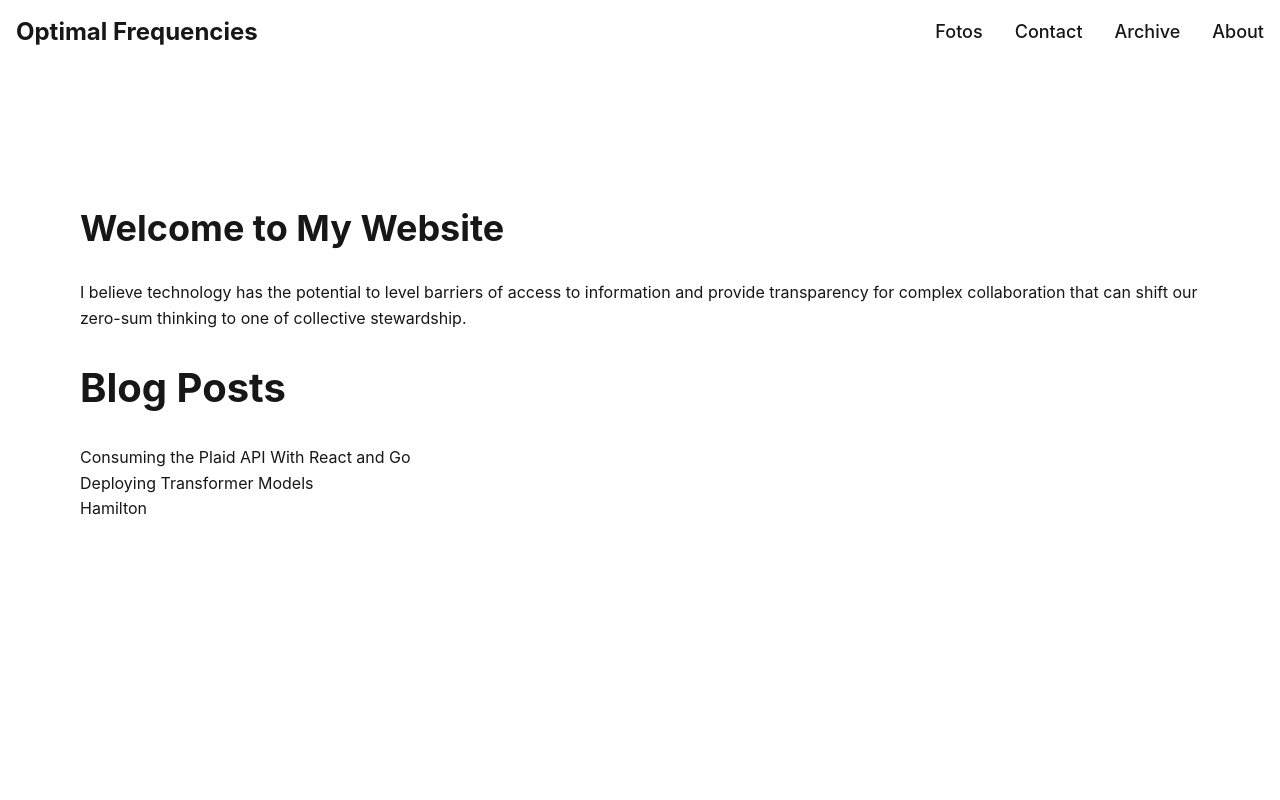
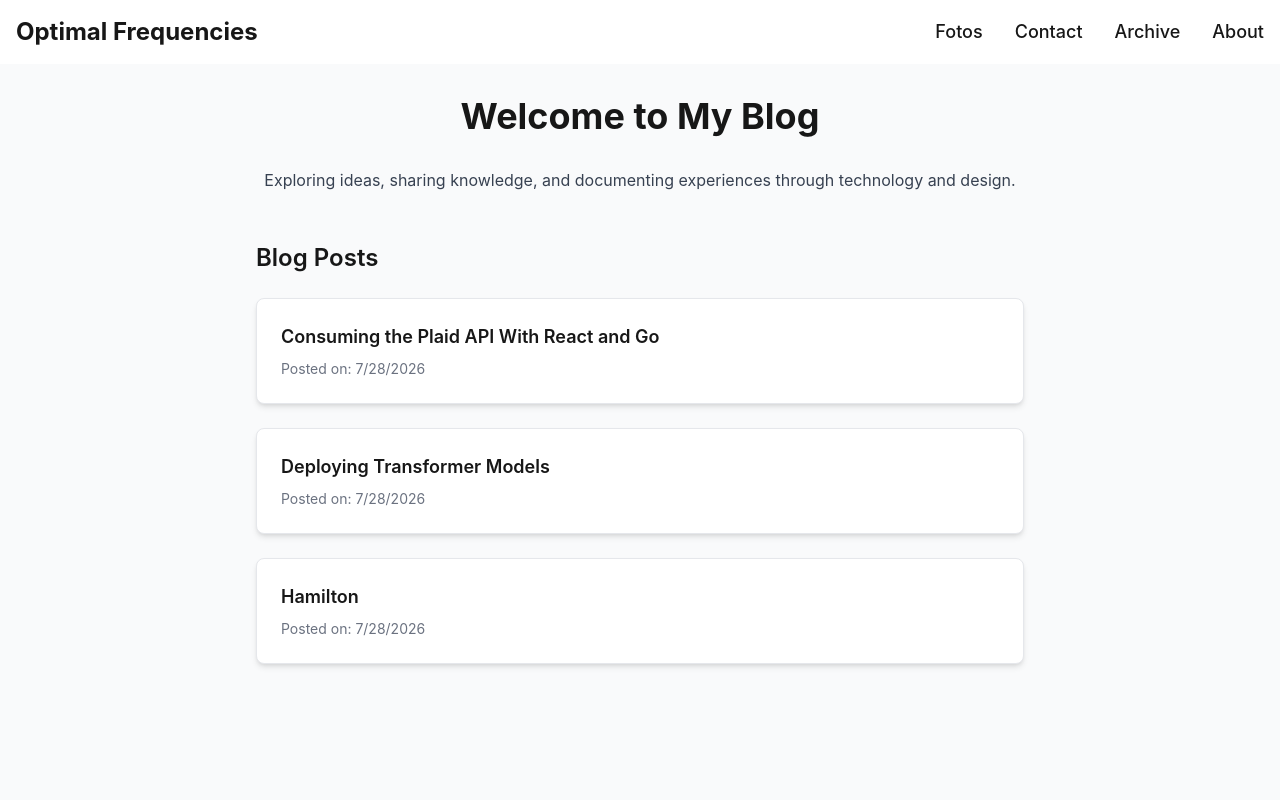
Before and after one commit to qweliant/apps, a Next.js app in the folder blog/: page / in a window 1280 px wide. Shown: the top 800 px of the page. Built offline with nearby package versions, Linux system fonts and the light colour scheme.

Commit message:
made a landing

```diff
--- a/blog/app/page.tsx
+++ b/blog/app/page.tsx
@@ -6,13 +6,12 @@ export default function Home() {
   const postsDir = path.join(process.cwd(), "content");
   const filenames = fs.readdirSync(postsDir);
 
-  const formatTitle = (slug: string) => {
+  const formatTitle = (slug) => {
     return slug
       .replace(/\.mdx$/, "") // Remove .mdx extension
       .replace(/_/g, " ") // Replace underscores with spaces
       .split(" ")
       .map((word) =>
-        // Don't capitalize certain words unless they're at the start
         word.length <= 3 && !word.match(/^[0-9]/)
           ? word
           : word.charAt(0).toUpperCase() + word.slice(1)
@@ -20,29 +19,36 @@ export default function Home() {
       .join(" ");
   };
 
-  const posts = filenames.map((name: string) => ({
+  const posts = filenames.map((name) => ({
     slug: name.replace(/\.mdx$/, ""),
     title: formatTitle(name),
+    date: new Date().toLocaleDateString(), // Mock date, replace with actual data if available
   }));
 
   return (
-    <div className="min-h-screen flex flex-col p-8 sm:p-20 font-[var(--font-geist-sans)]">
-      <main className="flex flex-col gap-8 items-center sm:items-start">
-        <div className="flex space-x-6"></div>
-        <h1 className="text-4xl font-bold mt-8">Welcome to My Website</h1>
-        <div>
-          <p>
-            I believe technology has the potential to level barriers of access
-            to information and provide transparency for complex collaboration
-            that can shift our zero-sum thinking to one of collective
-            stewardship.
-          </p>
-        </div>
-        <h1>Blog Posts</h1>
-        <ul>
+    <div className="min-h-screen flex flex-col items-center p-8 font-[var(--font-geist-sans)] bg-gray-50">
+      <main className="max-w-3xl w-full">
+        <h1 className="text-4xl font-bold text-center mb-8">
+          Welcome to My Blog
+        </h1>
+        <p className="text-center text-gray-700 mb-12">
+          Exploring ideas, sharing knowledge, and documenting experiences
+          through technology and design.
+        </p>
+        <h2 className="text-2xl font-semibold mb-6">Blog Posts</h2>
+        <ul className="grid gap-6">
           {posts.map((post) => (
-            <li key={post.slug}>
-              <Link href={`/posts/${post.slug}`}>{post.title}</Link>
+            <li
+              key={post.slug}
+              className="bg-white shadow-md border rounded-lg p-6"
+            >
+              <Link
+                href={`/posts/${post.slug}`}
+                className="block hover:underline"
+              >
+                <h3 className="text-lg font-semibold mb-2">{post.title}</h3>
+              </Link>
+              <p className="text-sm text-gray-500">Posted on: {post.date}</p>
             </li>
           ))}
         </ul>
```
